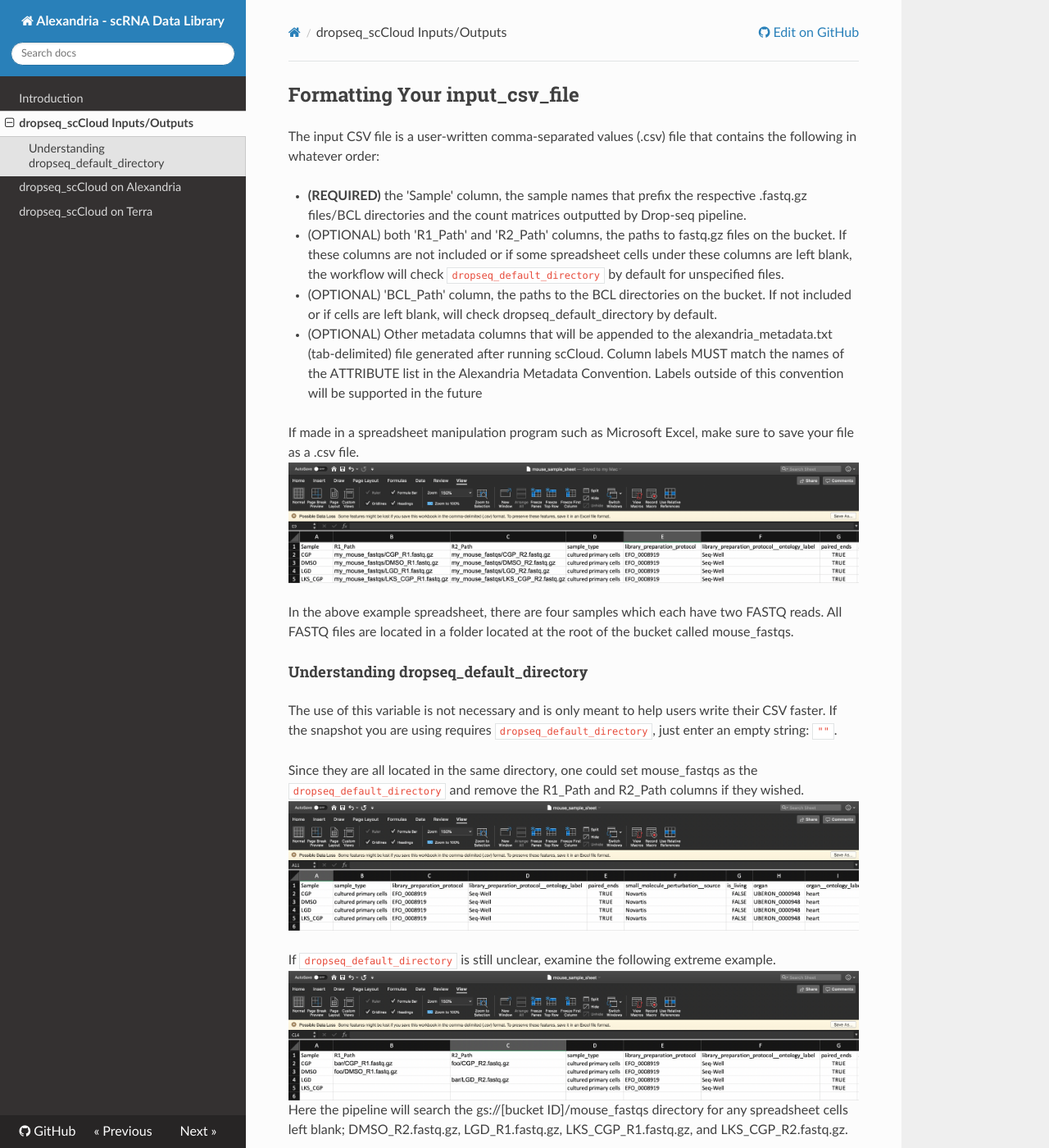
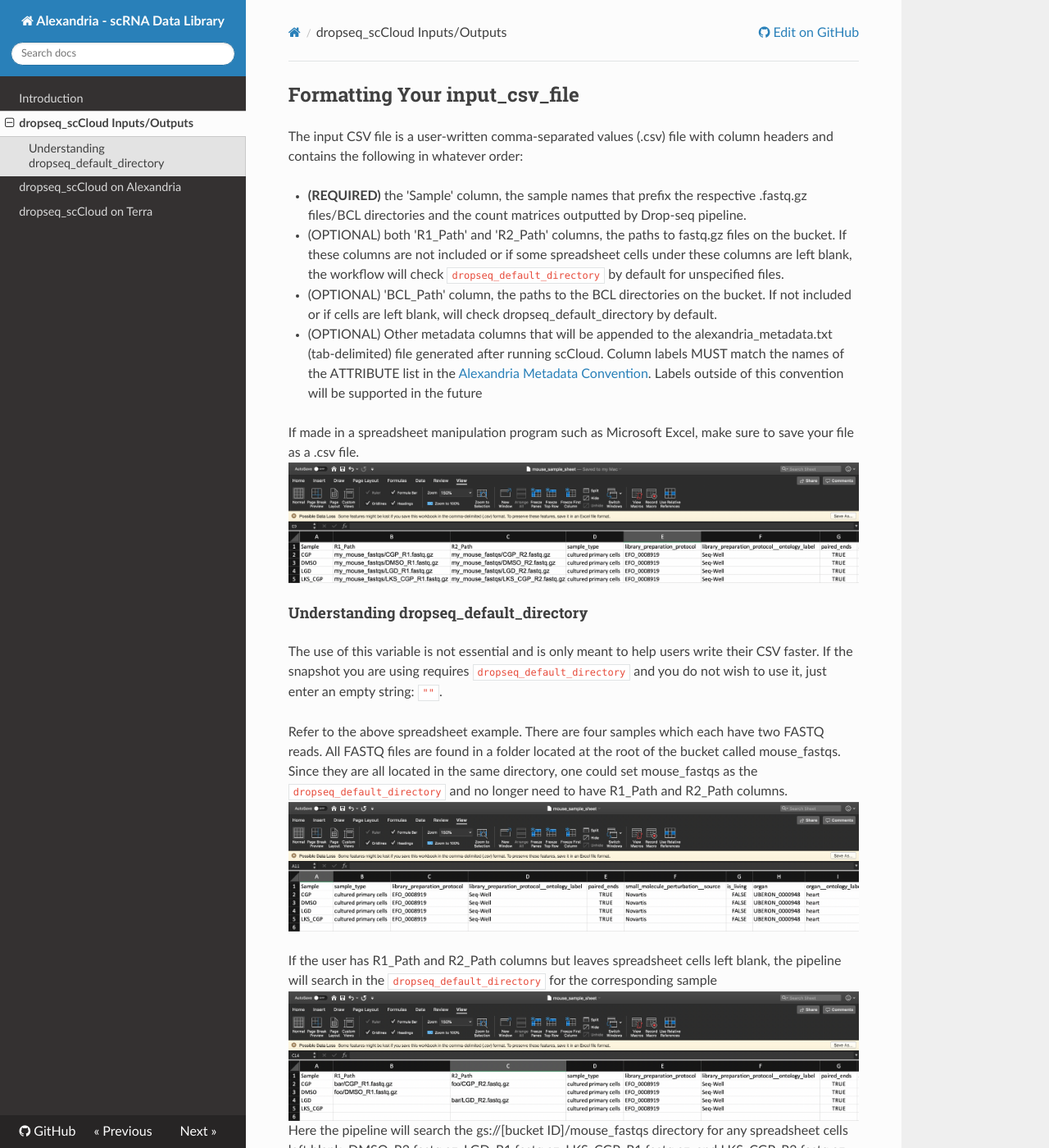
Before and after one commit to ShalekLab/alexandria, an MkDocs documentation site: the page built from docs/dropseq_scCloud.md, in a window 1280 px wide and 1400 px high. Shown: the whole window at 82% size. Built offline with MkDocs 1.6.1, drawn with Linux system fonts in a browser that asks for light colours; nearby versions of some CDN libraries; some of the changed text lies outside the part shown.

Commit message:
Updated upload and csv formatting guide

```diff
--- a/docs/dropseq_scCloud.md
+++ b/docs/dropseq_scCloud.md
@@ -1,6 +1,6 @@
 ## Formatting Your input_csv_file
 
-The input CSV file is a user-written comma-separated values (.csv) file that contains the following in whatever order:
+The input CSV file is a user-written comma-separated values (.csv) file with column headers and contains the following in whatever order:
 
 * **(REQUIRED)** the 'Sample' column, the sample names that prefix the respective .fastq.gz files/BCL directories and the count matrices outputted by Drop-seq pipeline.
 
@@ -8,20 +8,18 @@ The input CSV file is a user-written comma-separated values (.csv) file that con
 
 * (OPTIONAL) 'BCL_Path' column, the paths to the BCL directories on the bucket. If not included or if cells are left blank, will check dropseq_default_directory by default.
 
-* (OPTIONAL) Other metadata columns that will be appended to the alexandria_metadata.txt (tab-delimited) file generated after running scCloud. Column labels MUST match the names of the ATTRIBUTE list in the Alexandria Metadata Convention. Labels outside of this convention will be supported in the future
+* (OPTIONAL) Other metadata columns that will be appended to the alexandria_metadata.txt (tab-delimited) file generated after running scCloud. Column labels MUST match the names of the ATTRIBUTE list in the [Alexandria Metadata Convention](https://github.com/ShalekLab/alexandria/blob/master/Docker/metadata_type_map.tsv). Labels outside of this convention will be supported in the future
 
 If made in a spreadsheet manipulation program such as Microsoft Excel, make sure to save your file as a .csv file.
 ![](imgs/csv.png)
 
-In the above example spreadsheet, there are four samples which each have two FASTQ reads. All FASTQ files are located in a folder located at the root of the bucket called mouse_fastqs.
+#### Understanding dropseq_default_directory
+The use of this variable is not essential and is only meant to help users write their CSV faster. If the snapshot you are using requires `dropseq_default_directory` and you do not wish to use it, just enter an empty string: `""`.
 
-#### Understanding dropseq_default_directory
-The use of this variable is not necessary and is only meant to help users write their CSV faster. If the snapshot you are using requires `dropseq_default_directory`,  just enter an empty string: `""`.
+Refer to the above spreadsheet example. There are four samples which each have two FASTQ reads. All FASTQ files are found in a folder located at the root of the bucket called mouse_fastqs. Since they are all located in the same directory, one could set mouse_fastqs as the `dropseq_default_directory` and no longer need to have R1_Path and R2_Path columns. ![](imgs/csv2.png)
 
-Since they are all located in the same directory, one could set mouse_fastqs as the `dropseq_default_directory` and remove the R1_Path and R2_Path columns if they wished. ![](imgs/csv2.png)
-
-If `dropseq_default_directory` is still unclear, examine the following extreme example. ![](imgs/csv3.png)
-Here the pipeline will search the gs://[bucket ID]/mouse_fastqs directory for any spreadsheet cells left blank; DMSO_R2.fastq.gz, LGD_R1.fastq.gz, LKS_CGP_R1.fastq.gz, and LKS_CGP_R2.fastq.gz.
+If the user has R1_Path and R2_Path columns but leaves spreadsheet cells left blank, the pipeline will search in the `dropseq_default_directory` for the corresponding sample ![](imgs/csv3.png)
+Here the pipeline will search the gs://[bucket ID]/mouse_fastqs directory for any spreadsheet cells left blank; DMSO_R2.fastq.gz, LGD_R1.fastq.gz, LKS_CGP_R1.fastq.gz, and LKS_CGP_R2.fastq.gz. The specific pattern the pipeline searches for is "[Sample Name]\*[R1 or R2]\*.fastq.gz".
 
 ## Inputs of the dropseq_scCloud Workflow
 #### Basic Usage
```
Also changed, not shown: other parts of docs/dropseq_scCloud.md (+1 -0 lines), docs/alexandria.md (+11 -5 lines), docs/terra.md (+7 -3 lines), docs/imgs/scp/bucket2.png, 1 other file.
